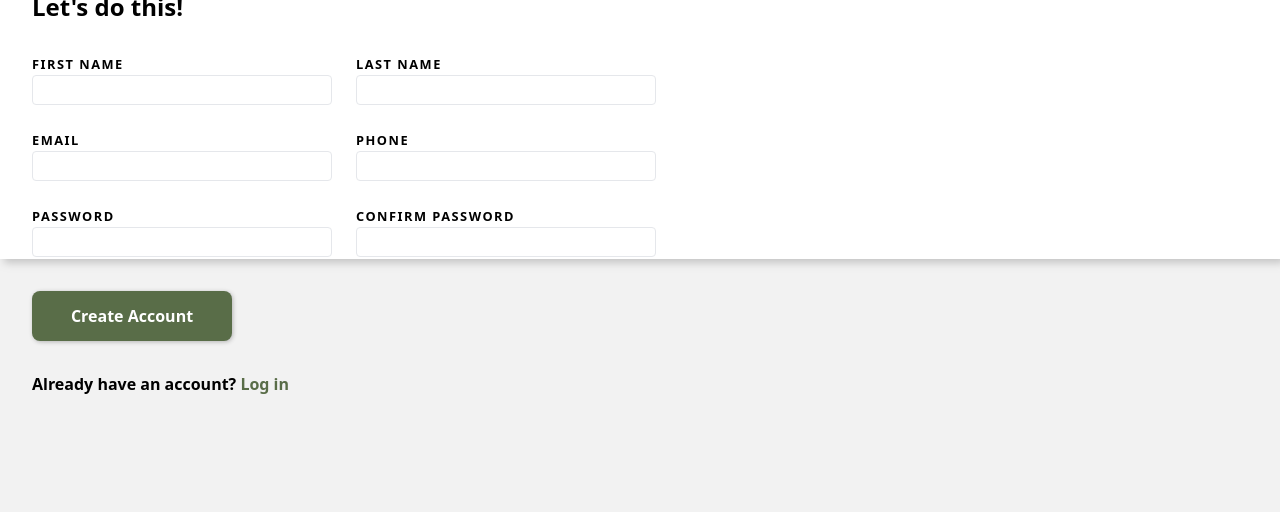
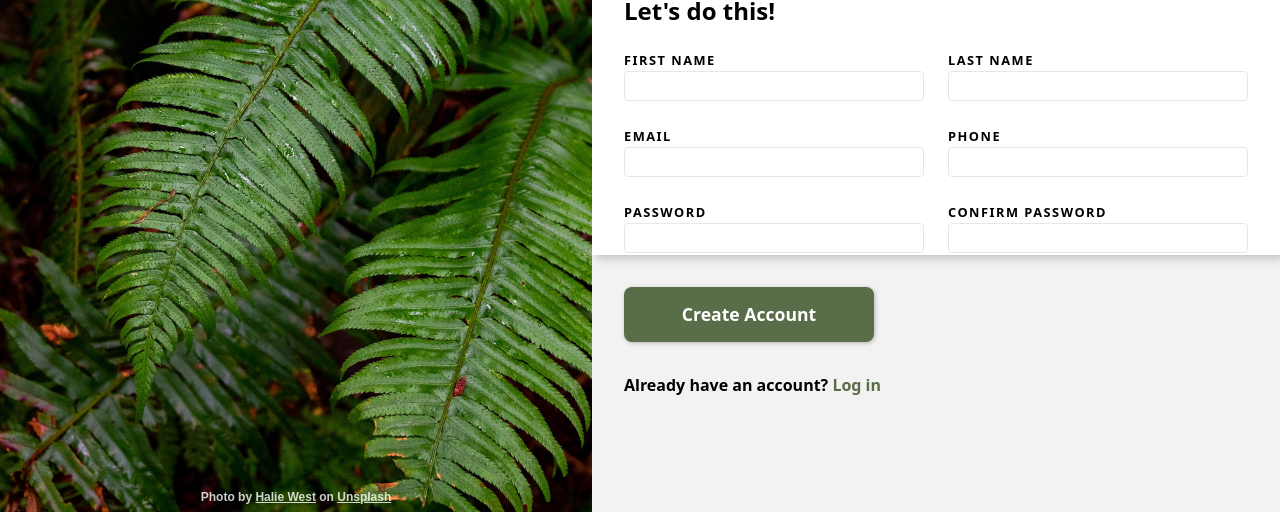
Before and after one commit to ahmedhanyh/sign-up-form, a website: page index.html in a window 1280 px wide. Shown: the part 288-800 px from the top of the page. Drawn offline with Linux system fonts and the light colour scheme.

Commit message:
Combine the components together
- Combine the image sidebar with the main content.
- Associate the button with the form using its 'form' attribute.
- Update some styles.

```diff
--- a/css/style.css
+++ b/css/style.css
@@ -16,9 +16,11 @@
   font-weight: 600;
 }
 
+.content {
+  display: flex;
+}
+
 .image-sidebar {
-  margin: 0 auto;
-
   width: 600px;
   height: 100vh;
 
@@ -77,6 +79,7 @@ a {
 
   display: flex;
   flex-direction: column;
+  flex: 1;
 }
 
 /* styles for specific sections */
@@ -95,7 +98,7 @@ section:nth-child(odd) {
   justify-content: space-evenly;
 
   font-size: 1.5rem;
-  font-weight: bold;
+  /* font-weight: bold; */
 }
 
 .info-container span {
@@ -108,8 +111,9 @@ section:nth-child(2) {
   box-shadow: 4px 4px 8px #a5a5a5;
 }
 
-.form-container h2 {
-  margin: 24px 0px 32px;
+.form-container p {
+  margin: 24px 0px;
+  font-size: 1.5rem;
 }
 
 input,
@@ -158,11 +162,11 @@ input:focus-visible {
 button {
   display: block;
 
-  width: 200px;
-  height: 50px;
+  width: 250px;
+  height: 55px;
 
   margin: 32px;
-  padding: 12px 24px;
+  padding: 8px 24px;
 
   background-color: #596d48;
 
@@ -173,6 +177,7 @@ button {
 
   color: white;
   font-weight: bold;
+  font-size: 1.1rem;
 
   cursor: pointer;
 }
--- a/index.html
+++ b/index.html
@@ -8,7 +8,8 @@
     <title>Sign-Up Form</title>
   </head>
   <body>
-    <!-- <div class="image-sidebar">
+    <div class="content">
+      <div class="image-sidebar">
         <div class="logo-container">
           <img src="img/odin-lined.png" alt="Odin logo" />
           <span>ODIN</span>
@@ -18,7 +19,7 @@
           <a href="https://unsplash.com/@haliewestphoto">Halie West</a> on
           <a href="https://unsplash.com/photos/25xggax4bSA">Unsplash</a>
         </div>
-    </div> -->
+      </div>
       <div class="main-content">
         <section class="info-container">
           <div></div>
@@ -30,8 +31,8 @@
           </span>
         </section>
         <section class="form-container">
-        <h2>Let's do this!</h2>
-        <form action="#">
+          <p>Let's do this!</p>
+          <form id="sign-up-form" action="#">
             <div>
               <label for="fname">FIRST NAME</label
               ><input type="text" id="fname" name="firstname" required />
@@ -70,9 +71,10 @@
           </form>
         </section>
         <section class="buttons-container">
-        <button>Create Account</button>
+          <button form="sign-up-form">Create Account</button>
           <p>Already have an account? <a href="#">Log in</a></p>
         </section>
+      </div>
     </div>
     <script src="js/script.js"></script>
   </body>
```
Lines whose indentation alone changed are shown as unchanged.
